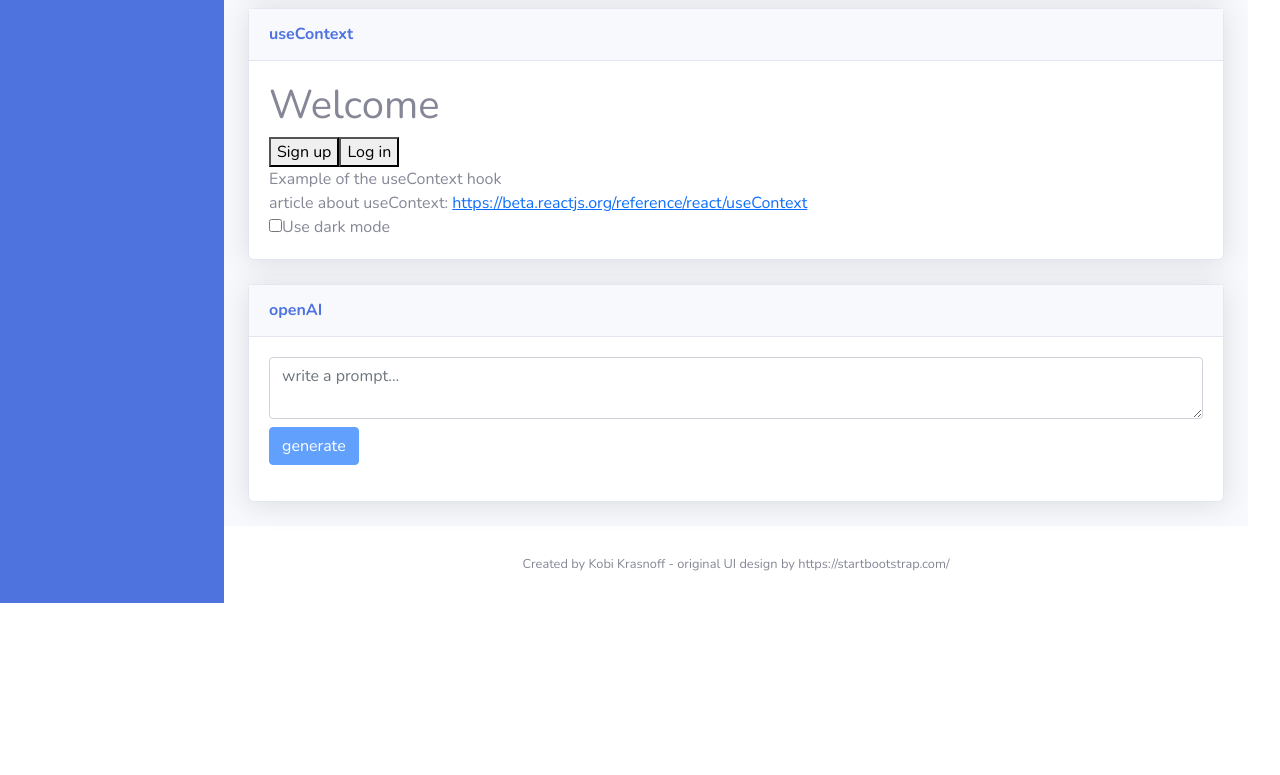
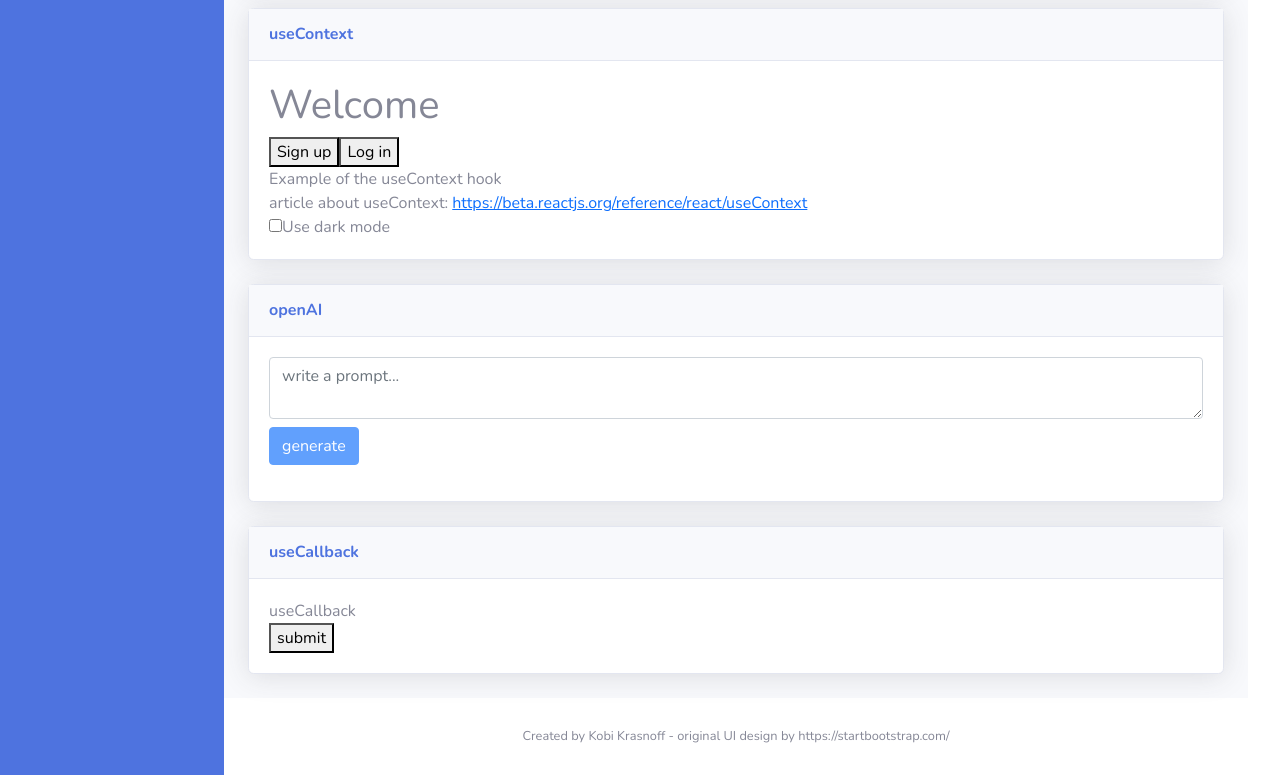
Before and after one commit to krasnoff/bootstrap-admin-app, a React (Create React App) app: page /SubMenu3 in a window 1280 px wide. Shown: the part 310-1085 px from the top of the page. Before the commit the page ends 913 px from the top, so only its background shows below. Built offline with nearby package versions, Linux system fonts and the light colour scheme; no server answers.

Commit message:
start useCallback

```diff
--- a/src/pages/SubMenu3/SubMenu3.tsx
+++ b/src/pages/SubMenu3/SubMenu3.tsx
@@ -5,6 +5,7 @@ import ComponentWrapper from '../../components/General/ComponentWrapper/Componen
 import LifeCicle from './lifeCicle/lifeCicle';
 import SampleUseContext from './sampleUseContext/sampleUseContext';
 import OpenAI from './openAI/openAI';
+import SampleUseCallback from './useCalback/sampleUseContext';
 
 function SubMenu3() {
     return (
@@ -19,6 +20,9 @@ function SubMenu3() {
         <ComponentWrapper title='openAI'>
             <OpenAI></OpenAI>
         </ComponentWrapper>
+        <ComponentWrapper title='useCallback'>
+            <SampleUseCallback></SampleUseCallback>
+        </ComponentWrapper>
       </div>
     );
   }
--- /dev/null
+++ b/src/pages/SubMenu3/useCalback/data.ts
@@ -0,0 +1,21 @@
+export interface Datum {
+    id: number;
+    email: string;
+    first_name: string;
+    last_name: string;
+    avatar: string;
+}
+
+export interface Support {
+    url: string;
+    text: string;
+}
+
+export interface Data {
+    page: number;
+    per_page: number;
+    total: number;
+    total_pages: number;
+    data: Datum[];
+    support: Support;
+}
--- /dev/null
+++ b/src/pages/SubMenu3/useCalback/sampleUseContext.tsx
@@ -0,0 +1,21 @@
+import { useCallback, useState } from "react";
+import { Data } from "./data";
+
+export default function SampleUseCallback() {
+  const [data, setData] = useState<Data>()
+
+  const handleSubmit = useCallback(() => {
+    fetch('https://reqres.in/api/users?page=2', {}).then((data) => {
+      setData(data as unknown as Data);
+      console.log('useCallback')
+    })
+
+  }, [data]);
+
+  return (
+    <div>
+      useCallback<br />
+      <button onClick={handleSubmit}>submit</button>
+    </div>
+  );
+}
```
Also changed, not shown: src/pages/SubMenu3/useCalback/sampleUseContext.module.scss (added).
